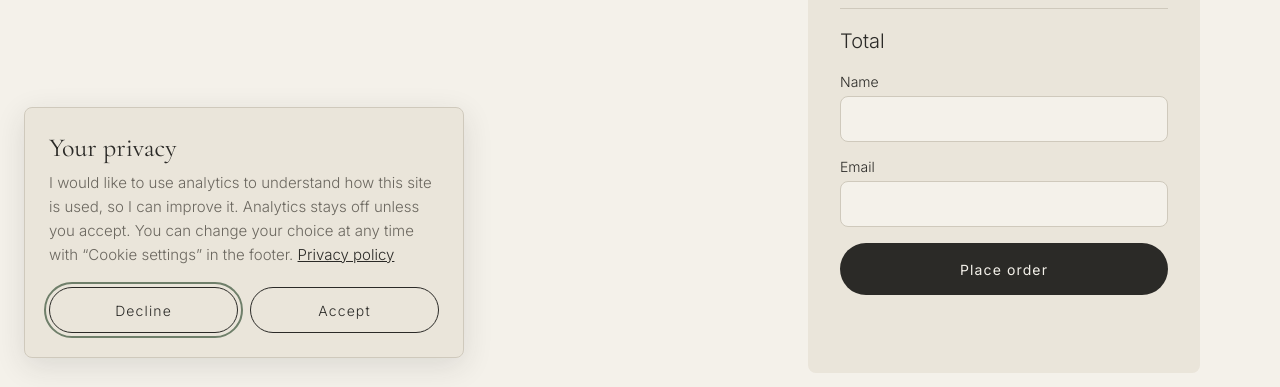
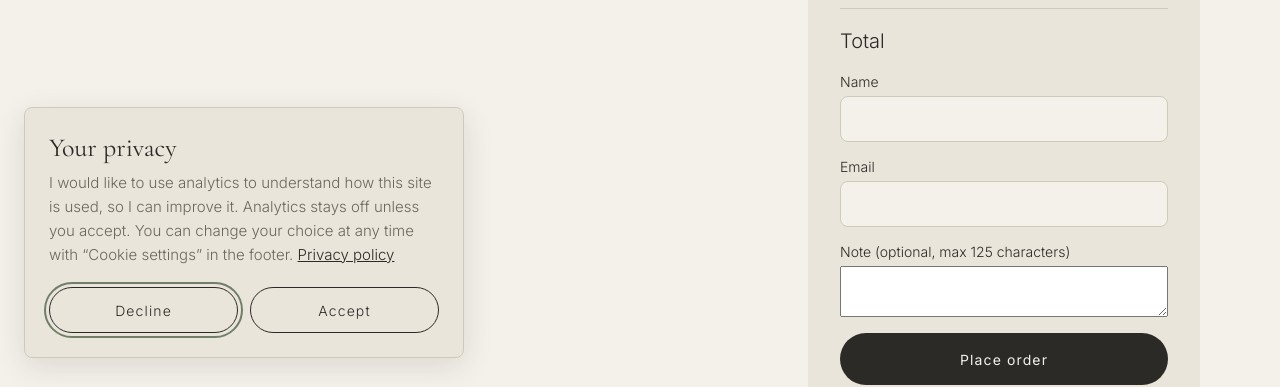
Before and after one commit to RealJonaGan/PersonalWebsite, a plain HTML site: page cart.html in a window 1280 px wide. Shown: the part 418-805 px from the top of the page. Drawn offline with nearby package versions, Linux system fonts and the light colour scheme; no server answers.

Commit message:
Add files via upload

```diff
--- a/cart.html
+++ b/cart.html
@@ -32,6 +32,7 @@
 <form id="checkout" style="display:flex;flex-direction:column;gap:16px">
 <label>Name<input id="cname" autocomplete="name"></label>
 <label>Email<input id="email" type="email" required autocomplete="email"></label>
+<label>Note (optional, max 125 characters)<textarea id="note" rows="3" maxlength="125"></textarea></label>
 <button class="btn" id="pay" type="submit" style="height:52px">Place order</button>
 <p class="msg" id="msg" role="status"></p>
 </form>
```
